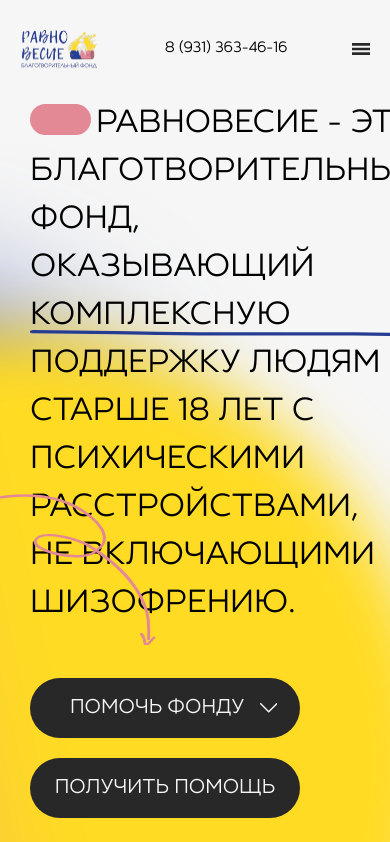
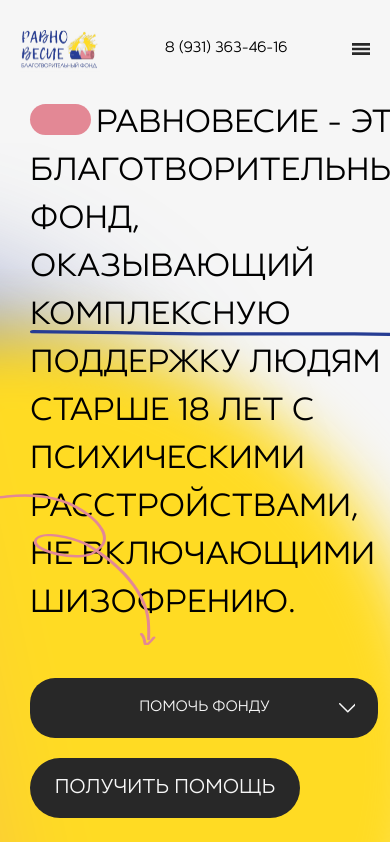
Before and after one commit to thirdmadman/fond-ravnovesie.ru_2023, a Next.js app: page / in a window 390 px wide. Shown: the top 842 px of the page. Built offline with nearby package versions, Linux system fonts and the light colour scheme.

Commit message:
fix: correct dropdown feat: add adaptivity to screen size mobile-xl

```diff
--- a/src/styles/home/buttonDropdown.scss
+++ b/src/styles/home/buttonDropdown.scss
@@ -26,6 +26,12 @@
     font-size: 20px;
   }
 
+  @media screen and (max-width: $layout-breakpoint-mobile-xl) {
+    min-width: 348px;
+    font-size: 15px;
+    border-radius: 25px;
+  }
+
   &::after {
     content: '';
     display: block;
@@ -38,6 +44,11 @@
 
   .button-dropdown__text {
     cursor: pointer;
+
+    @media screen and (max-width: $layout-breakpoint-mobile-xl) {
+      width: 100%;
+      text-align: center;
+    }
   }
 
   .dropdown-list {
@@ -50,6 +61,14 @@
     line-height: 18px;
     background: $color-dark-l;
     display: none;
+
+    @media screen and (max-width: $layout-breakpoint-desktop-s) {
+      top: 60px;
+    }
+
+    @media screen and (max-width: $layout-breakpoint-mobile-xl) {
+      width: 100%;
+    }
   }
 
   li {
```
